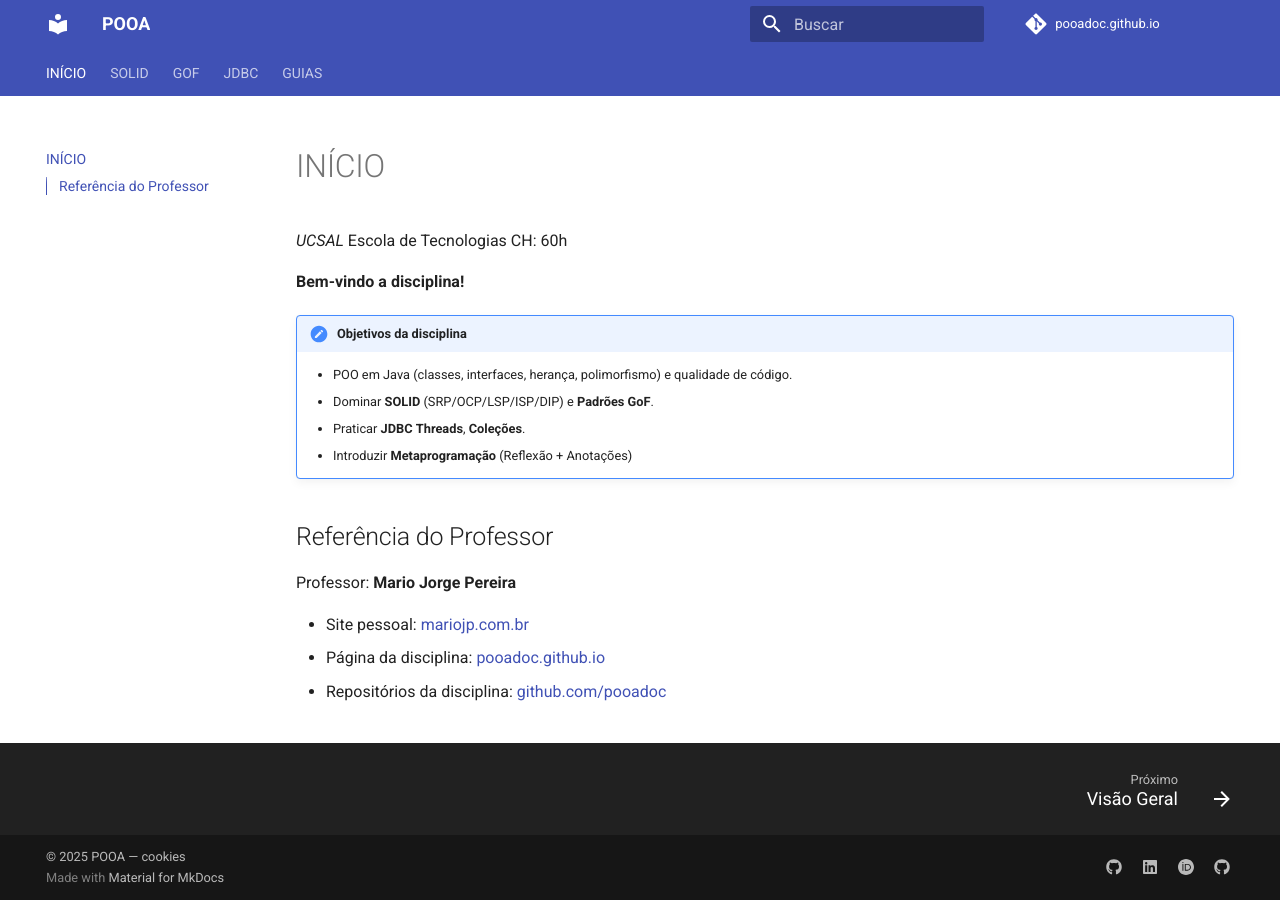
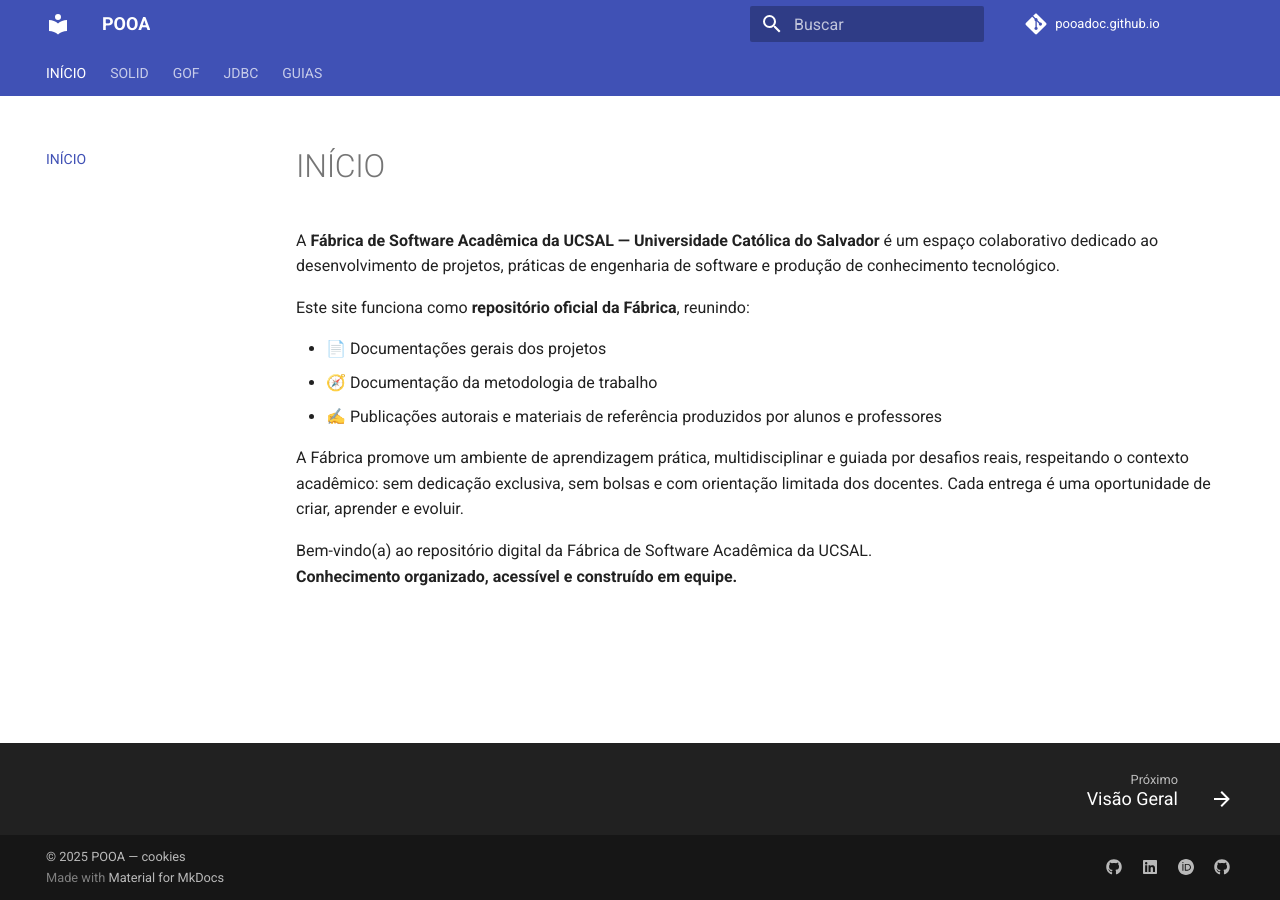
Before and after one commit to pooadoc/pooadoc.github.io, an MkDocs documentation site: the page built from docs/index.md, in a window 1280 px wide. Built offline with MkDocs 1.6.1 and Material for MkDocs 9.7.7, drawn with Linux system fonts in a browser that asks for light colours; plug-ins that fetch from the network failed and are left out; comment, search, counter and statistics services are not loaded.

```diff
--- a/docs/index.md
+++ b/docs/index.md
@@ -1,24 +1,16 @@
 ---
-title: POOA - Programação Orientada a Objetos
+title: Fábrica de Software Acadêmica — UCSAL
 ---
 
-_UCSAL_
-Escola de Tecnologias
-CH: 60h
+A **Fábrica de Software Acadêmica da UCSAL — Universidade Católica do Salvador** é um espaço colaborativo dedicado ao desenvolvimento de projetos, práticas de engenharia de software e produção de conhecimento tecnológico.
 
-**Bem-vindo a disciplina!**
+Este site funciona como **repositório oficial da Fábrica**, reunindo:
 
-!!! note "Objetivos da disciplina"
+- 📄 Documentações gerais dos projetos
+- 🧭 Documentação da metodologia de trabalho
+- ✍️ Publicações autorais e materiais de referência produzidos por alunos e professores
 
-    - POO em Java (classes, interfaces, herança, polimorfismo) e qualidade de código.
-    - Dominar **SOLID** (SRP/OCP/LSP/ISP/DIP) e **Padrões GoF**.
-    - Praticar **JDBC** **Threads**, **Coleções**.
-    - Introduzir **Metaprogramação** (Reflexão + Anotações)
+A Fábrica promove um ambiente de aprendizagem prática, multidisciplinar e guiada por desafios reais, respeitando o contexto acadêmico: sem dedicação exclusiva, sem bolsas e com orientação limitada dos docentes. Cada entrega é uma oportunidade de criar, aprender e evoluir.
 
-## Referência do Professor
-
-Professor: **Mario Jorge Pereira**
-
-- Site pessoal: [mariojp.com.br](https://mariojp.com.br)
-- Página da disciplina: [pooadoc.github.io](https://pooadoc.github.io)
-- Repositórios da disciplina: [github.com/pooadoc](https://github.com/orgs/pooadoc/repositories)
+Bem-vindo(a) ao repositório digital da Fábrica de Software Acadêmica da UCSAL.
+**Conhecimento organizado, acessível e construído em equipe.**
```
